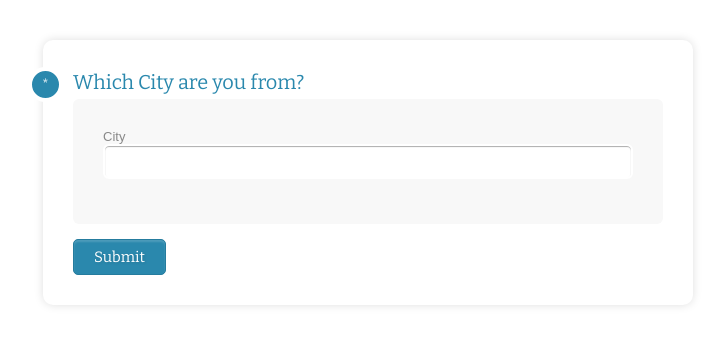
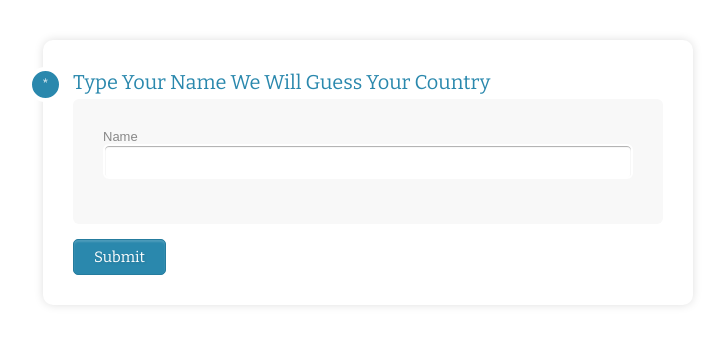
Before and after one commit to tactlabs/country-guesser-from-name-flask, a Flask app: page / in a window 1280 px wide. Shown: the top 345 px of the page, without its empty margins (272-997 px from the left). Run offline with Flask 2, Linux system fonts and the light colour scheme; some libraries are stand-ins or nearby versions.

Commit message:
country added

```diff
--- a/Main.py
+++ b/Main.py
@@ -13,14 +13,21 @@ def home():
 @app.route('/result', methods=['POST'])
 def result():
 
-    city  = request.form.get('city')
+    name  = request.form.get('name')
+
+    country = get_country(name)
 
     user = {
-        'city' : city
+        'name' : name,
+        'country' : country
     }
 
     #return content
     return render_template('result.html', user=user)
+
+def get_country(name):
+
+    return "Germany"
 
 if __name__ == '__main__':
     host = os.environ.get('IP', '127.0.0.1')
--- a/templates/index.html
+++ b/templates/index.html
@@ -15,10 +15,10 @@
     <section class="form-style-10">
       <form action="/result" method="POST">
 
-          <div class="section"><span>* </span>Which City are you from?</div>
+          <div class="section"><span>* </span>Type Your Name We Will Guess Your Country</div>
 
           <div class="inner-wrap">
-              <label>City<input type="text" name="city" /></label>
+              <label>Name<input type="text" name="name" /></label>
           </div>
 
           <input type="submit" value="Submit"/>
```
Also changed, not shown: templates/result.html (+6 -2 lines).
